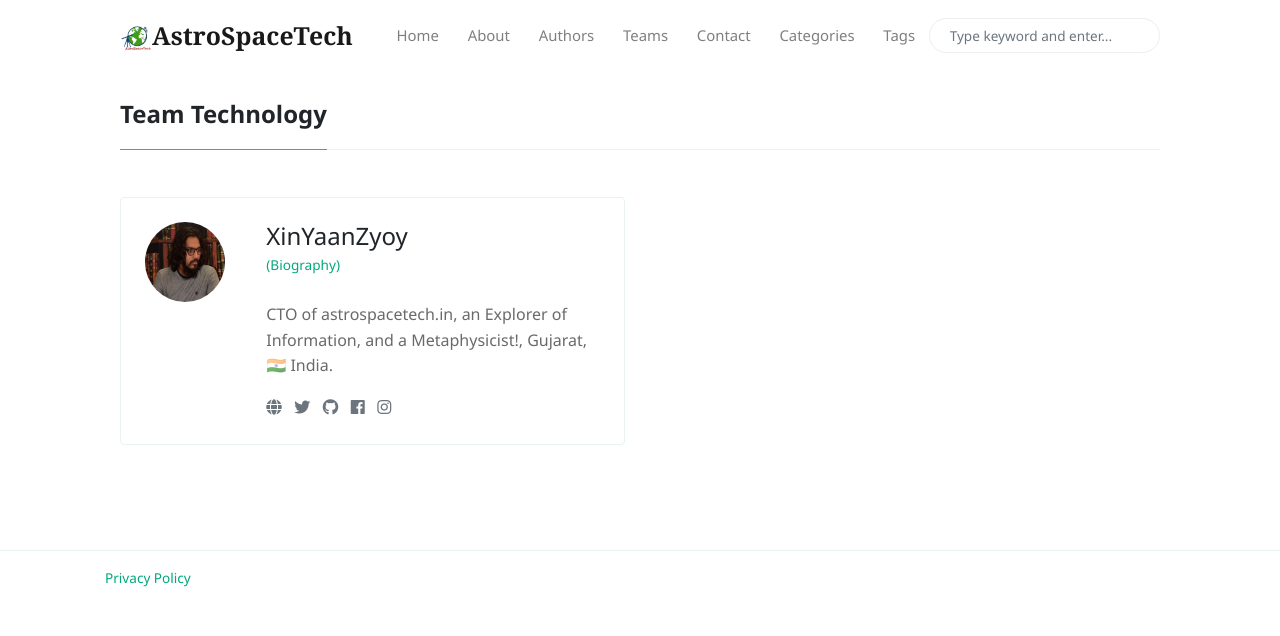
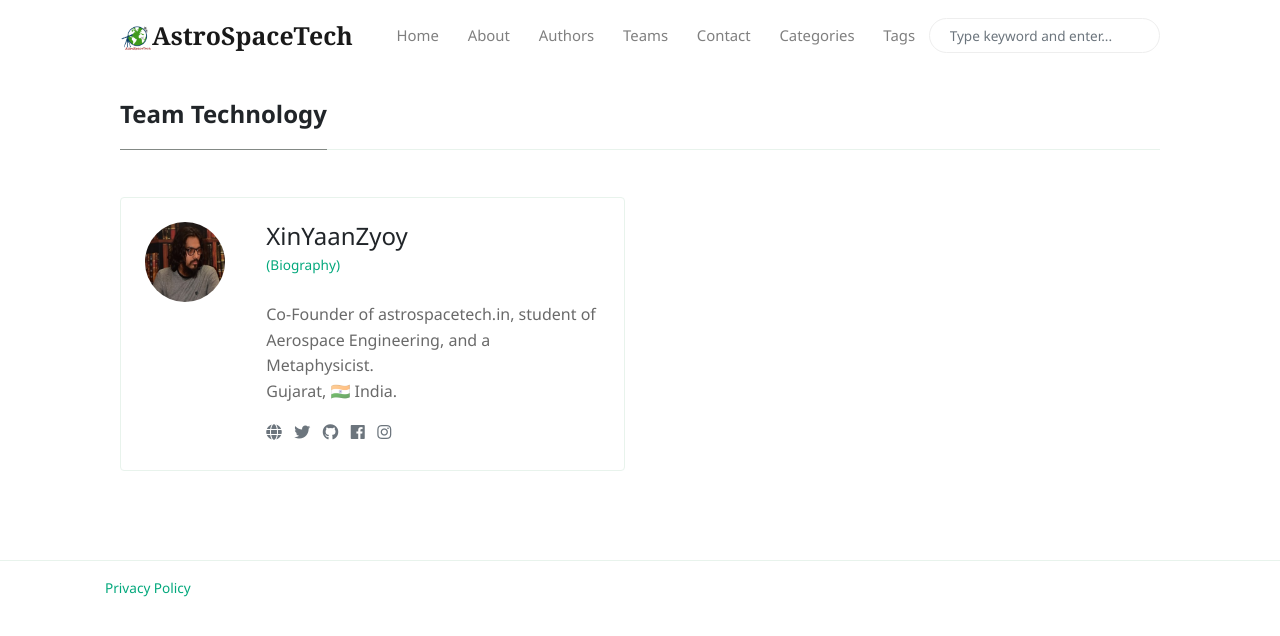
Before and after one commit to AstroSpaceTech/AstroSpaceTech.github.io, a Jekyll site: the page built from _pages/team-technology.html, in a window 1280 px wide. Shown: the top 636 px of the page. Built offline with Jekyll 4.4.1, drawn with Linux system fonts in a browser that asks for light colours; nearby versions of some CDN libraries.

Commit message:
Update _config.yml

```diff
--- a/_config.yml
+++ b/_config.yml
@@ -60,7 +60,7 @@ teams:
           name: XinYaanZyoy
           site: https://XinYaanZyoy.github.io
           avatar: ../assets/images/avatars/XinYaanZyoy.png
-          bio: CTO of astrospacetech.in, an Explorer of Information, and a Metaphysicist!, Gujarat, 🇮🇳 India.
+          bio: Co-Founder of astrospacetech.in, student of Aerospace Engineering, and a Metaphysicist. <br> Gujarat, 🇮🇳 India.
           email: tech@astrospacetech.in
           twitter: https://twitter.com/XinYaanZyoy
           github: https://github.com/XinYaanZyoy
```
